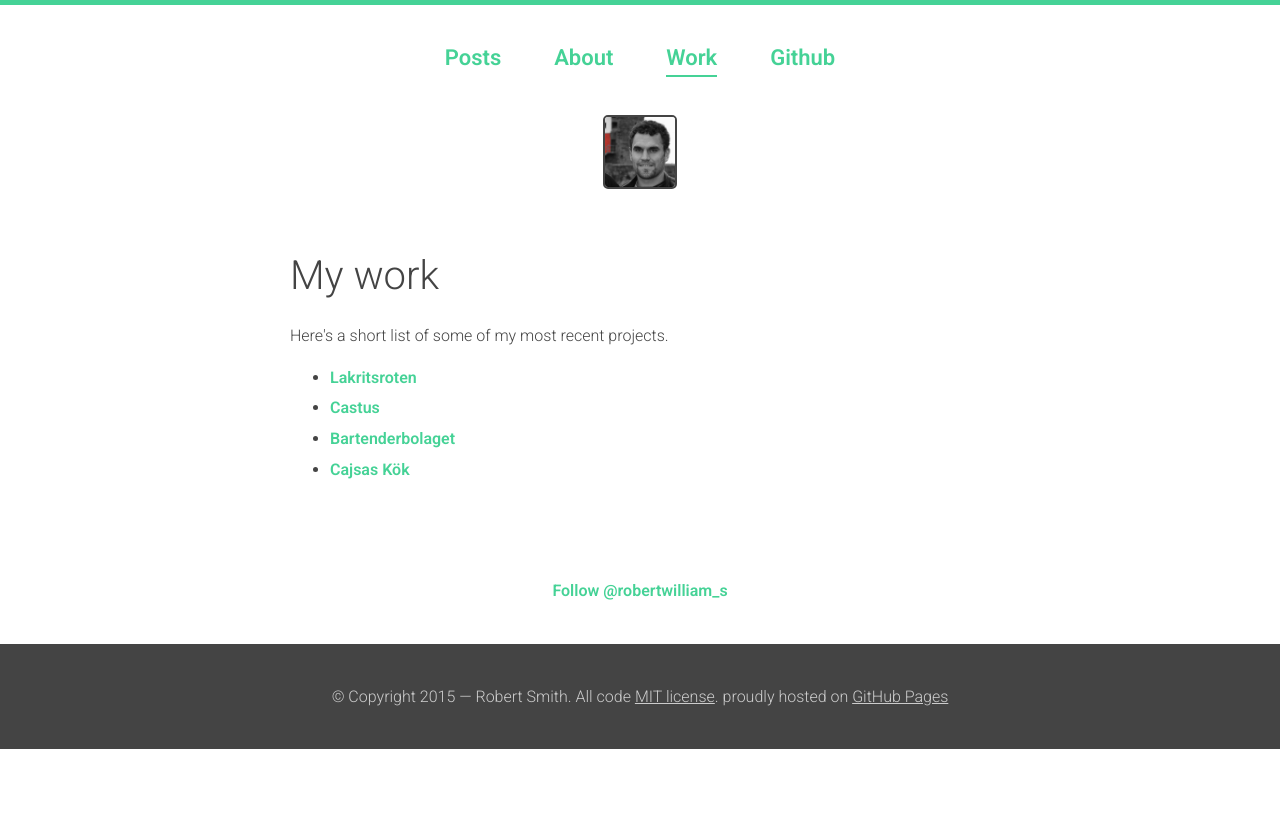
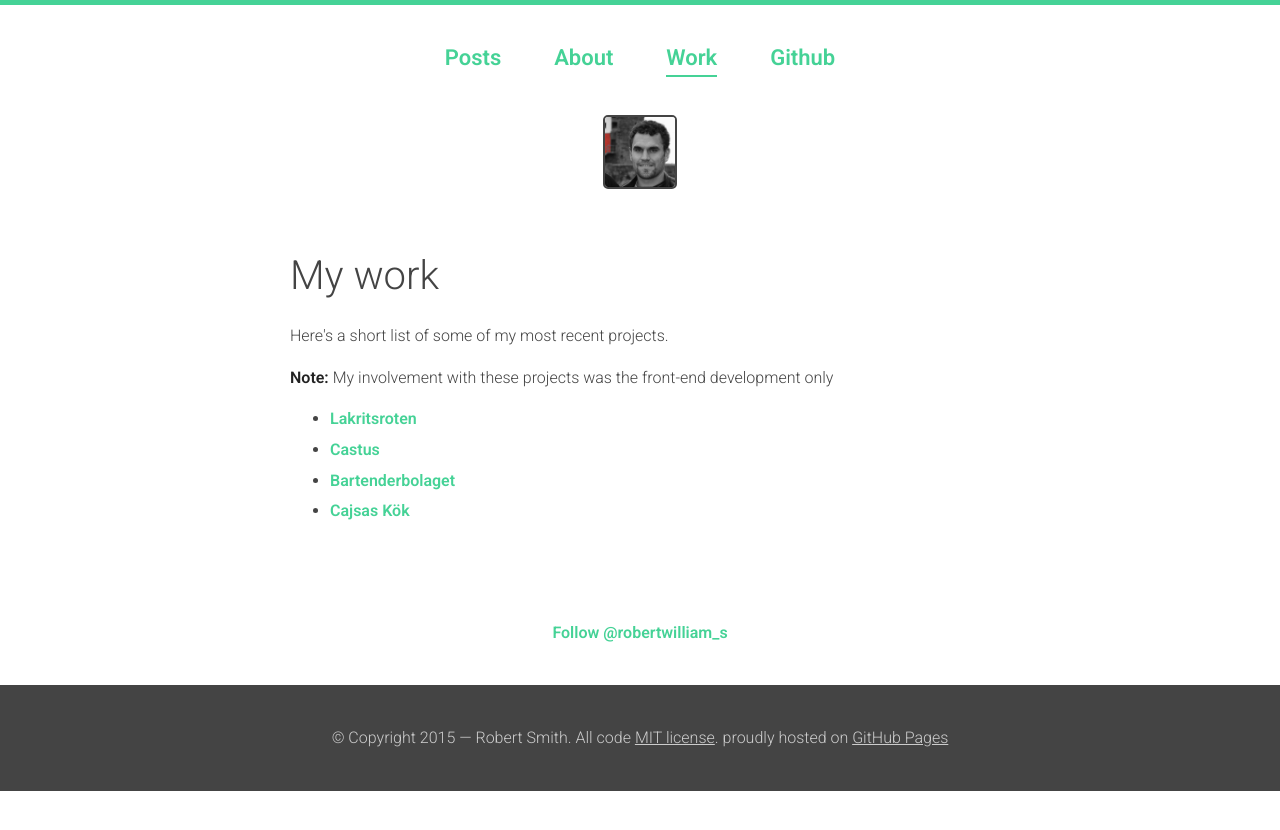
Before and after one commit to rbrtsmith/rbrtsmith.github.io, a Jekyll site: the page built from work/index.html, in a window 1280 px wide. Shown: the top 830 px of the page. Built offline with Jekyll 4.4.1, drawn with Linux system fonts in a browser that asks for light colours; comment, search, counter and statistics services are not loaded.

Commit message:
ammend work page

```diff
--- a/work/index.html
+++ b/work/index.html
@@ -8,6 +8,7 @@ meta: "A listing of my most recent projects"
 <h1 class="page-title">My work</h1>
 
 <p>Here's a short list of some of my most recent projects.</p>
+<p><strong>Note: </strong>My involvement with these projects was the front-end development only</p>
 
 <ul>
     <li>
```
